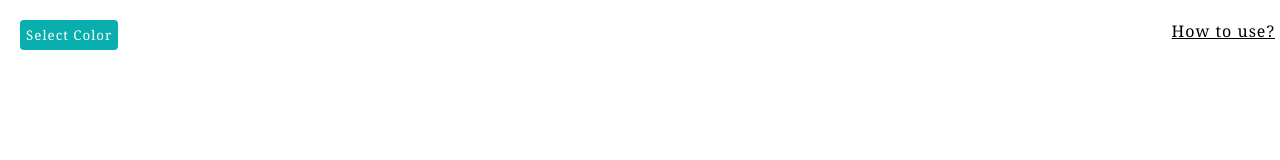
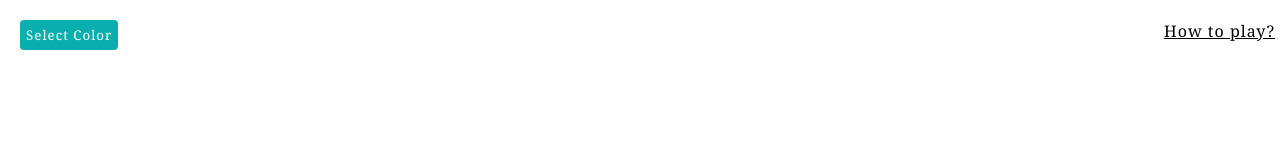
Before and after one commit to vaibhav209/color-picker-app, a React (Create React App) app: page / in a window 1280 px wide. Shown: the top 160 px of the page. Built offline with nearby package versions, Linux system fonts and the light colour scheme; sample sign-in values are in the browser's storage.

Commit message:
Update UserColors.jsx

```diff
--- a/src/components/UserColors/UserColors.jsx
+++ b/src/components/UserColors/UserColors.jsx
@@ -57,7 +57,7 @@ const UserColors = () => {
     <>
       <div className={styles.helpTextStyle}>
         <Link to={routes.HELP} style={{ color: 'black' }}>
-          How to use?
+          How to play?
         </Link>
       </div>
       <div
```
